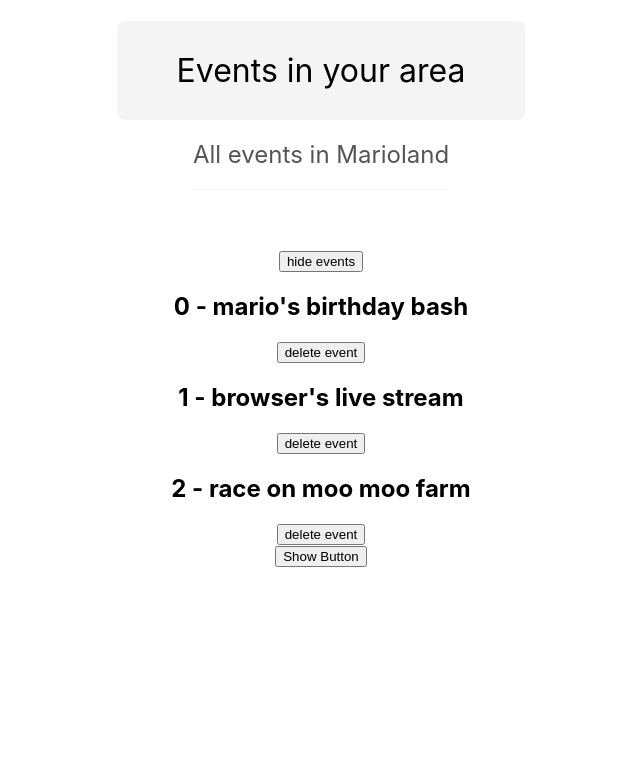
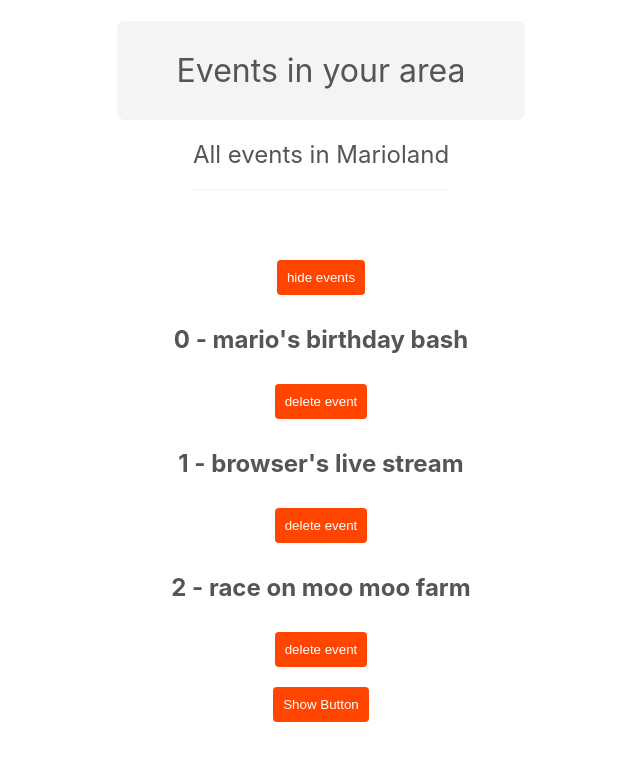
Before and after one commit to azizakbarov/React-Event-List, a React (Create React App) app: page / in a window 1280 px wide. Shown: the top 760 px of the page, without its empty margins (319-959 px from the left). Built offline with nearby package versions, Linux system fonts and the light colour scheme.

Commit message:
Adding Global stlesheet

```diff
--- a/src/index.css
+++ b/src/index.css
@@ -10,6 +10,21 @@ body {
 code {
   font-family: source-code-pro, Menlo, Monaco, Consolas, "Courier New",
     monospace;
+}
+
+p,
+h1,
+h2 {
+  color: #555;
+}
+button {
+  background: #ff4500;
+  color: #fff;
+  padding: 10px;
+  border: 0;
+  border-radius: 4px;
+  margin: 10px auto;
+  cursor: pointer;
 }
 
 .title {
```
